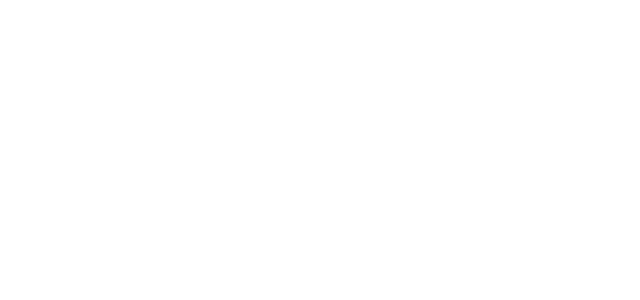
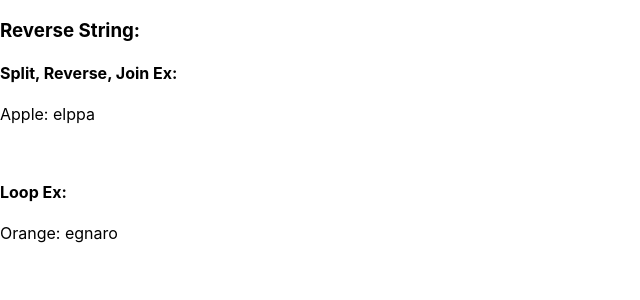
Before and after one commit to jgomez44/CodingChallenges, a React (Create React App) app in the folder client/: page / in a window 1280 px wide. Shown: the top 300 px of the page, without its empty margins (0-640 px from the left). Built offline with nearby package versions, Linux system fonts and the light colour scheme.

Commit message:
Print to screen reverse string exs

```diff
--- a/client/src/ReverseString.js
+++ b/client/src/ReverseString.js
@@ -18,8 +18,14 @@ class ReverseString extends React.Component {
   render() {
     return (
       <>
-        {console.log(this.reverseString("apple"))}
-        {console.log(this.reverseStringLoop("orange"))}
+        <h3>Reverse String:</h3>
+        <div>
+          <h4>Split, Reverse, Join Ex:</h4>
+          <p>Apple: {this.reverseString("apple")}</p>
+          <br />
+          <h4>Loop Ex:</h4>
+          <p>Orange: {this.reverseStringLoop("orange")}</p>
+        </div>
       </>
     );
   }
```
Also changed, not shown: 1 other file (tests, documents, lock files or other folders).
